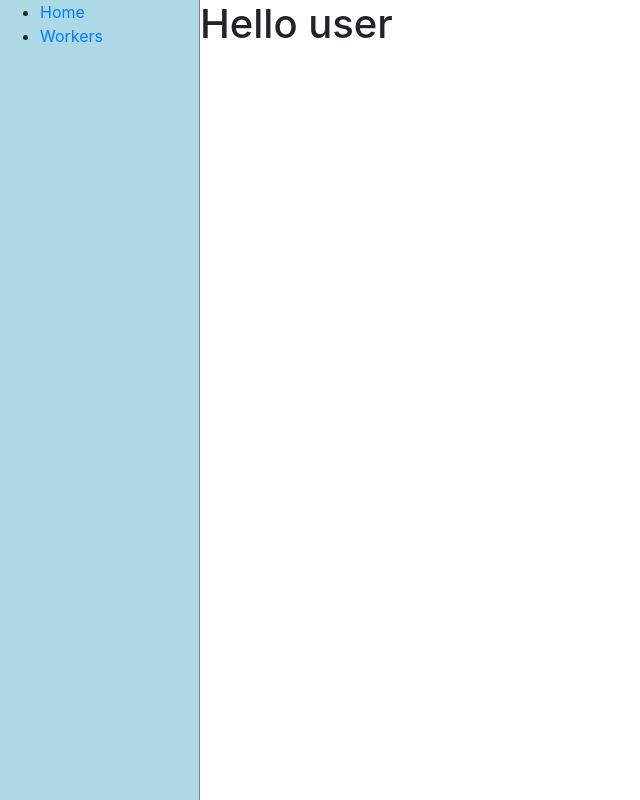
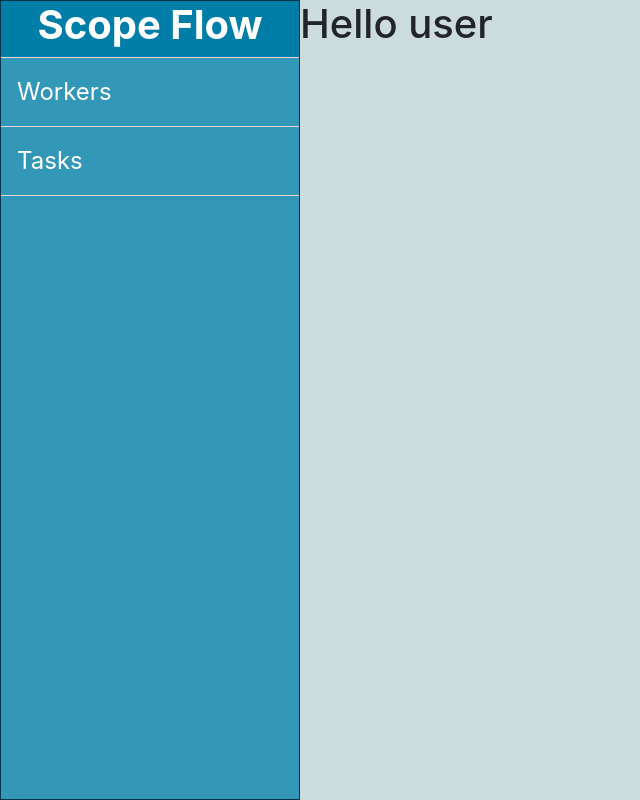
Before and after one commit to turulko-oleksandr/scope-flow, a Django app: page / in a window 1280 px wide. Shown: the whole page, without its empty margins (0-640 px from the left). Run offline with Django 5.2, Linux system fonts and the light colour scheme.

Commit message:
chore(style): added task_list view and updated worker_list and other styles

```diff
--- a/scope_flow/urls.py
+++ b/scope_flow/urls.py
@@ -16,9 +16,10 @@ Including another URLconf
 """
 from django.contrib import admin
 from django.urls import path
-from scope_flow.views import home_page, WorkerListView
+from scope_flow.views import home_page, WorkerListView, TaskListView
 
 urlpatterns = [
     path("", home_page, name="home-page"),
     path("workers/", WorkerListView.as_view(), name="worker-list"),
+    path("tasks/", TaskListView.as_view(), name="task-list"),
 ]
--- a/scope_flow/views.py
+++ b/scope_flow/views.py
@@ -1,7 +1,7 @@
 from django.shortcuts import render
 from django.views import generic
 
-from scope_flow.models import Worker
+from scope_flow.models import Worker, Task
 
 
 # Create your views here.
@@ -11,3 +11,8 @@ def home_page(request):
 class WorkerListView(generic.ListView):
     model = Worker
     template_name = "worker/worker_list.html"
+
+
+class TaskListView(generic.ListView):
+    model = Task
+    template_name = "task/task_list.html"
--- a/static/styles.css
+++ b/static/styles.css
@@ -1,22 +1,66 @@
-a {
-    color: black;
-    text-decoration: none;
+body {
+    margin: 0;
 }
 
-main{
+main {
     display: block;
+    background-color: #CCDBDC;
+}
+
+.app_name {
+    height: 100%;
+    width: 100%;
+    font-weight: bold;
+    text-align: center;
+}
+
+.app_name > a {
+    color: white;
+    font-weight: bold;
+    text-align: center;
+    text-decoration: none;
 }
 
 #layout {
     display: grid;
-    grid-template-columns: 200px 1fr; /* nav & main */
-    grid-template-rows: auto 1fr; /* header & content */
+    grid-template-columns: 300px 1fr;
+    grid-template-rows: auto 1fr;
+    height: 100vh;
+}
+nav {
+    color: white;
+    background-color: rgba(0, 126, 167, 0.8);
+    border: 1px solid #003249;
     height: 100vh;
 }
 
-#sidebar{
+nav ul {
+    margin: 0;
+    padding-left: 0;
+    list-style: none;
+    display: flex;
+    flex-direction: column;
+    justify-content: space-around;
+}
+
+nav > ul > li:first-child {
+    background-color: #007EA7;
+}
+
+nav ul li {
     display: block;
-    background-color: lightblue;
-    border-right: gray 1px solid;
-    height: 100vh;
+    border-bottom: 1px solid #e6d7d7;
 }
+
+nav > ul > li > a {
+    font-size: 1.5rem;
+    padding: 1rem;
+    display: block;
+    color: white;
+    text-decoration: none;
+}
+
+nav > ul > li > a:hover {
+    color: white;
+    background-color: rgba(255, 255, 255, 0.1);
+}
--- a/templates/base.html
+++ b/templates/base.html
@@ -9,15 +9,10 @@
   <link rel="stylesheet" href="https://cdn.jsdelivr.net/npm/bootstrap@4.4.1/dist/css/bootstrap.min.css" integrity="sha384-Vkoo8x4CGsO3+Hhxv8T/Q5PaXtkKtu6ug5TOeNV6gBiFeWPGFN9MuhOf23Q9Ifjh" crossorigin="anonymous">
 </head>
 <body>
-<header>
-
-</header>
   <div id="layout">
-  <nav id="sidebar">
       {% block sidebar %}
          {% include "includes/sidebar.html" %}
       {% endblock %}
-  </nav>
 
      <main id="content">
          {% block content %}
--- a/templates/includes/sidebar.html
+++ b/templates/includes/sidebar.html
@@ -1,4 +1,12 @@
-<ul>
-  <li><a href="/">Home</a></li>
-  <li><a href={% url "worker-list" %}>Workers</a></li>
-</ul>
+
+<nav class="sidebar">
+    <ul>
+      <li>
+        <h1 class="app_name">
+          <a href="/">Scope Flow</a>
+        </h1>
+      </li>
+      <li><a href={% url "worker-list" %}>Workers</a></li>
+      <li><a href={% url "task-list" %}>Tasks</a></li>
+    </ul>
+</nav>
```
Also changed, not shown: templates/task/task_list.html (added, +15 -0 lines), templates/worker/worker_list.html (+7 -3 lines). Lines whose indentation alone changed are shown as unchanged.
